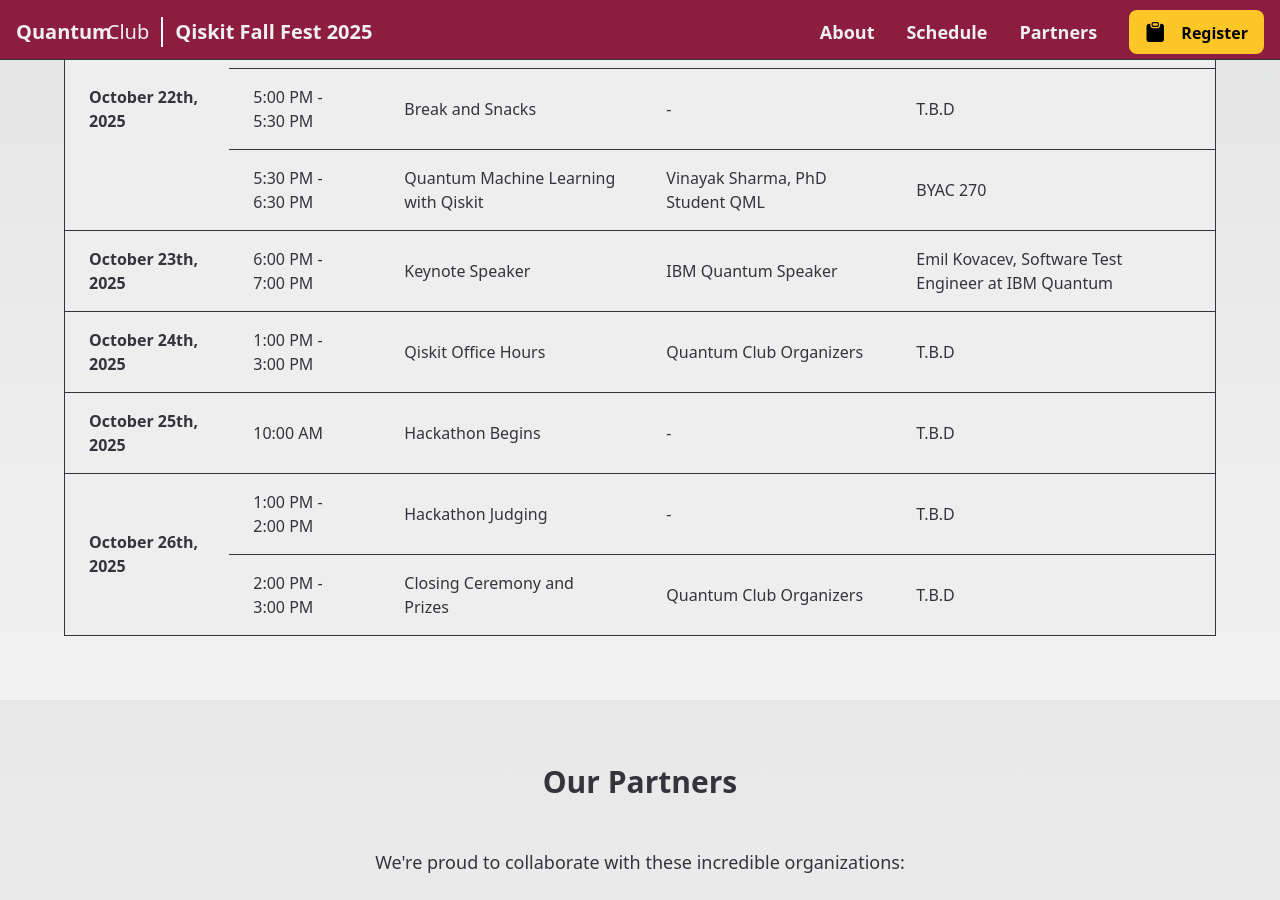
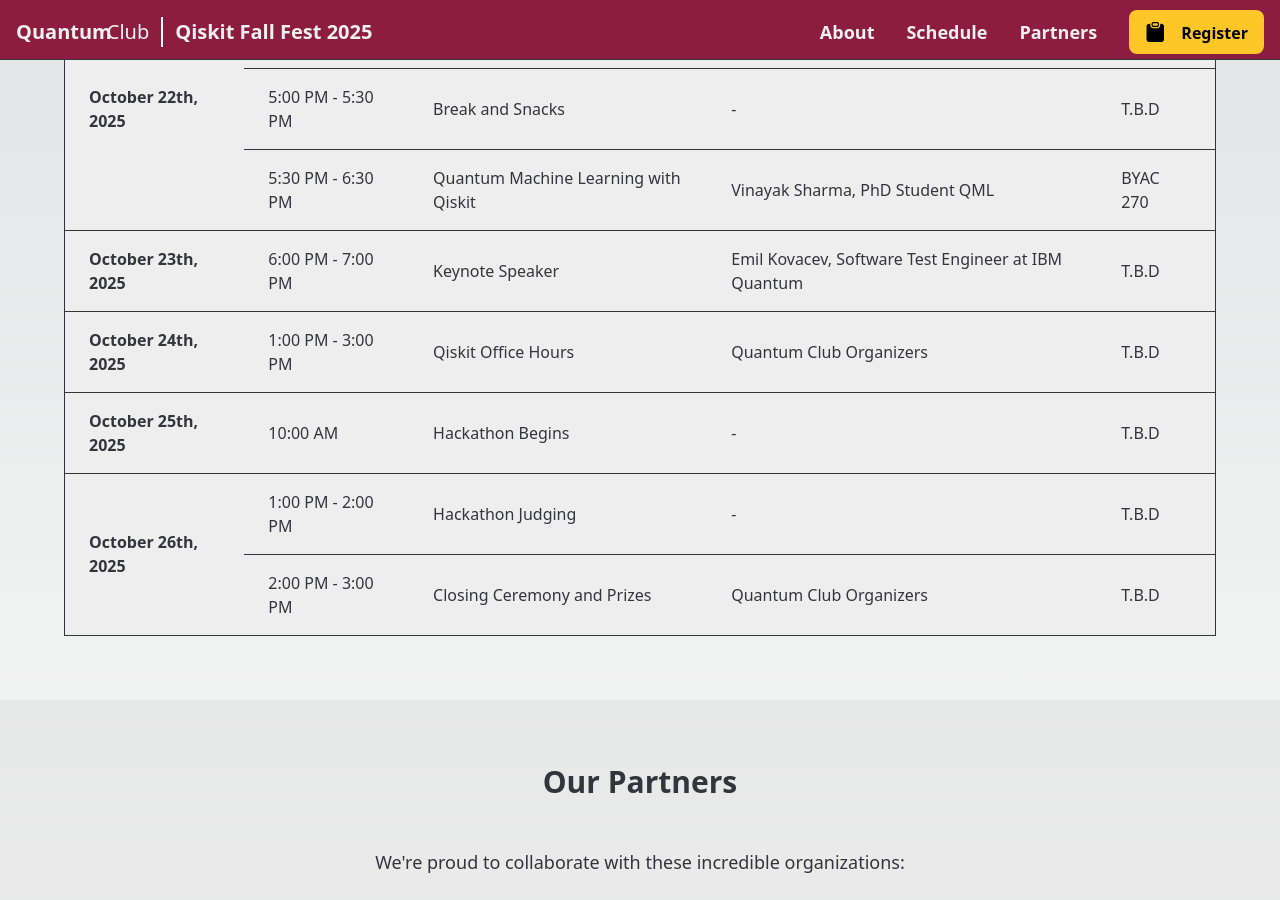
Before and after one commit to QuantumClubASU/fallfest25, a Jekyll site: the page built from index.html, in a window 1280 px wide and 900 px high, scrolled down 1414 px. Built offline with Jekyll 4.4.1, drawn with Linux system fonts in a browser that asks for light colours; nearby versions of some CDN libraries.

Commit message:
Modify keynote speaker and location for October 23rd
Updated speaker and location details for the keynote event.

```diff
--- a/_data/events.yml
+++ b/_data/events.yml
@@ -30,8 +30,8 @@
   events:
     - time: "6:00 PM - 7:00 PM"
       title: "Keynote Speaker"
-      speaker: "IBM Quantum Speaker"
-      location: '<a href="https://www.linkedin.com/in/emilkovacev/">Emil Kovacev, Software Test Engineer at IBM Quantum</a>'
+      speaker: '<a href="https://www.linkedin.com/in/emilkovacev/">Emil Kovacev, Software Test Engineer at IBM Quantum</a>'
+      location: "T.B.D"
 
 - date: "October 24th, 2025"
   events:
```
